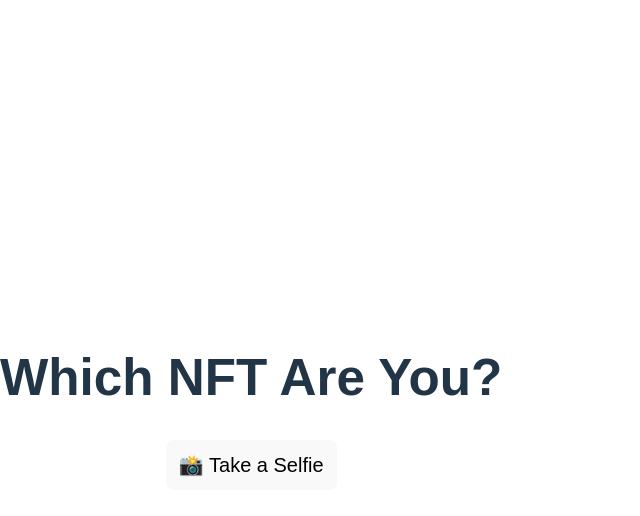
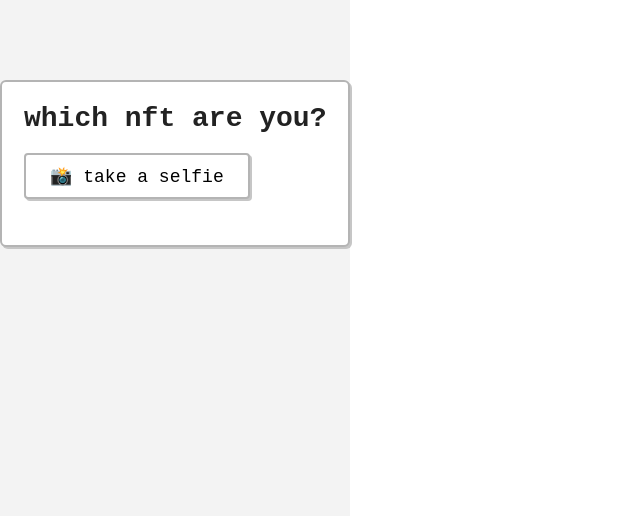
Before and after one commit to loaesthticever/nft-selfie-app, a React (Vite) app: page / in a window 1280 px wide. Shown: the top 516 px of the page, without its empty margins (0-640 px from the left). Built offline with nearby package versions, Linux system fonts and the light colour scheme.

Commit message:
windows 95 style, twitter button, custom nfts

```diff
--- a/src/App.jsx
+++ b/src/App.jsx
@@ -1,11 +1,13 @@
 import React, { useRef, useState } from 'react';
 
-// Import images dynamically from nfts folder
-const nftCount = 5; // Change this to the number of images you have
-const NFT_IMAGES = Array.from({ length: nftCount }, (_, i) => ({
-  name: `NFT #${i + 1}`,
-  img: new URL(`./nfts/nft${i + 1}.png`, import.meta.url).href,
-}));
+// 🟦 List your custom-named NFTs here (use lowercase for names):
+const NFT_IMAGES = [
+  { name: "cryptopunk", img: new URL('./nfts/punk.png', import.meta.url).href },
+  { name: "mystic axie", img: new URL('./nfts/mystic-axie.png', import.meta.url).href },
+  { name: "milady", img: new URL('./nfts/milady.png', import.meta.url).href },
+  { name: "pepe", img: new URL('./nfts/pepe.png', import.meta.url).href },
+  // ...add more!
+];
 
 export default function App() {
   const videoRef = useRef(null);
@@ -30,8 +32,10 @@
   const rollNft = () => {
     setRolling(true);
     setSelectedNft(null);
+    if (audioRef.current) {
       audioRef.current.currentTime = 0;
-    audioRef.current.play();
+      audioRef.current.play().catch(() => {});
+    }
 
     let rollIdx = 0;
     let interval = setInterval(() => {
@@ -41,7 +45,7 @@
 
     setTimeout(() => {
       clearInterval(interval);
-      audioRef.current.pause();
+      if (audioRef.current) audioRef.current.pause();
       // Pick a winner
       const winner = Math.floor(Math.random() * NFT_IMAGES.length);
       setCurrentRoll(winner);
@@ -60,36 +64,91 @@
     }
   };
 
+  // Share on Twitter
+  const shareOnTwitter = () => {
+    if (!selectedNft) return;
+    const msg = `i just got "${selectedNft.name}" on which nft are you? nft selfie cam 🔗 [paste your app link here]`;
+    const twitterUrl = `https://twitter.com/intent/tweet?text=${encodeURIComponent(msg)}`;
+    window.open(twitterUrl, '_blank');
+  };
+
   return (
-    <div style={{ fontFamily: 'sans-serif', textAlign: 'center', marginTop: 40 }}>
-      <h1>Which NFT Are You?</h1>
+    <div
+      style={{
+        fontFamily: 'monospace',
+        background: '#f3f3f3',
+        minHeight: '100vh',
+        paddingTop: 40,
+        color: '#222',
+        margin: 0,
+      }}>
+      <div
+        style={{
+          border: '2px solid #b4b4b4',
+          borderRadius: 6,
+          background: '#fff',
+          maxWidth: 360,
+          margin: '40px auto',
+          padding: 22,
+          boxShadow: '2px 2px 0 #c6c6c6',
+          position: 'relative'
+        }}
+      >
+        <h1 style={{
+          fontSize: 28,
+          textTransform: 'lowercase',
+          letterSpacing: 0,
+          margin: '0 0 18px 0',
+          fontWeight: 600
+        }}>
+          which nft are you?
+        </h1>
+
         {!showCamera && (
-        <button onClick={startCamera} style={{ fontSize: 20, padding: 12 }}>
-          📸 Take a Selfie
+          <button
+            onClick={startCamera}
+            style={{
+              fontFamily: 'monospace',
+              fontSize: 18,
+              padding: '10px 24px',
+              background: '#fff',
+              border: '2px solid #b4b4b4',
+              borderRadius: 4,
+              boxShadow: '2px 2px 0 #c6c6c6',
+              cursor: 'pointer',
+              marginBottom: 24,
+              textTransform: 'lowercase'
+            }}
+          >
+            📸 take a selfie
           </button>
         )}
 
-      <audio ref={audioRef} src="./roll.mp3" preload="auto" />
+        <audio ref={audioRef} src="/roll.mp3" preload="auto" />
 
         {showCamera && (
           <div style={{ position: 'relative', display: 'inline-block' }}>
             <video
               ref={videoRef}
-            width="320"
-            height="240"
-            style={{ borderRadius: 12, background: '#111' }}
+              width="260"
+              height="200"
+              style={{
+                borderRadius: 6,
+                background: '#222',
+                border: '2px solid #bbb',
+                marginBottom: 18,
+              }}
               autoPlay
               playsInline
               muted
             />
-          {/* NFT Rolling animation */}
             <div style={{
               position: 'absolute',
               left: '50%',
-            top: '20px',
+              top: '-45px',
               transform: 'translateX(-50%)',
-            width: 120,
-            height: 120,
+              width: 90,
+              height: 90,
               zIndex: 2,
               pointerEvents: 'none',
               transition: 'all 0.25s',
@@ -98,13 +157,12 @@
                 src={NFT_IMAGES[currentRoll].img}
                 alt=""
                 style={{
-                width: 100,
-                height: 100,
-                borderRadius: 20,
-                boxShadow: rolling ? '0 0 20px #f0f' : '0 0 10px #aaa',
-                border: rolling ? '4px solid #f0f' : '3px solid #222',
+                  width: 80,
+                  height: 80,
+                  borderRadius: 10,
                   background: '#fff',
-                transition: 'all 0.15s',
+                  border: rolling ? '3px solid #222' : '2px solid #bbb',
+                  boxShadow: rolling ? '0 0 12px #eee' : 'none',
                 }}
               />
             </div>
@@ -112,31 +170,71 @@
               <button
                 onClick={rollNft}
                 style={{
-                fontSize: 20,
-                padding: 12,
-                marginTop: 14,
-                marginBottom: 10,
-                position: 'absolute',
-                left: '50%',
-                bottom: '-55px',
-                transform: 'translateX(-50%)'
+                  fontSize: 16,
+                  fontFamily: 'monospace',
+                  padding: '7px 16px',
+                  marginTop: 12,
+                  background: '#fff',
+                  border: '2px solid #b4b4b4',
+                  borderRadius: 3,
+                  boxShadow: '2px 2px 0 #c6c6c6',
+                  cursor: 'pointer',
+                  textTransform: 'lowercase'
                 }}
                 disabled={rolling}
               >
-              🎰 Roll NFT!
+                🎰 roll nft
               </button>
             )}
             {selectedNft && (
-            <div style={{ marginTop: 160 }}>
-              <strong style={{ fontSize: 22 }}>{selectedNft.name}</strong>
-              <div style={{ margin: '18px 0' }}>
-                <img src={selectedNft.img} alt={selectedNft.name} width="120" style={{ borderRadius: 16 }} />
+              <div style={{ marginTop: 80, textAlign: 'center' }}>
+                <div style={{ fontSize: 18, fontWeight: 'bold', textTransform: 'lowercase', marginBottom: 4 }}>
+                  {selectedNft.name}
                 </div>
-              <button onClick={reset} style={{ fontSize: 16, marginTop: 8 }}>Try Again</button>
+                <img
+                  src={selectedNft.img}
+                  alt={selectedNft.name}
+                  width="70"
+                  style={{ borderRadius: 7, border: '1.5px solid #bbb', background: '#fff' }}
+                />
+                <div style={{ marginTop: 10 }}>
+                  <button
+                    onClick={shareOnTwitter}
+                    style={{
+                      fontSize: 14,
+                      fontFamily: 'monospace',
+                      marginRight: 10,
+                      border: '2px solid #b4b4b4',
+                      borderRadius: 3,
+                      background: '#fff',
+                      boxShadow: '2px 2px 0 #c6c6c6',
+                      cursor: 'pointer',
+                      textTransform: 'lowercase'
+                    }}
+                  >
+                    share on twitter
+                  </button>
+                  <button
+                    onClick={reset}
+                    style={{
+                      fontSize: 14,
+                      fontFamily: 'monospace',
+                      border: '2px solid #b4b4b4',
+                      borderRadius: 3,
+                      background: '#fff',
+                      boxShadow: '2px 2px 0 #c6c6c6',
+                      cursor: 'pointer',
+                      textTransform: 'lowercase'
+                    }}
+                  >
+                    try again
+                  </button>
+                </div>
               </div>
             )}
           </div>
         )}
       </div>
+    </div>
   );
 }
```
Lines whose indentation alone changed are shown as unchanged.
